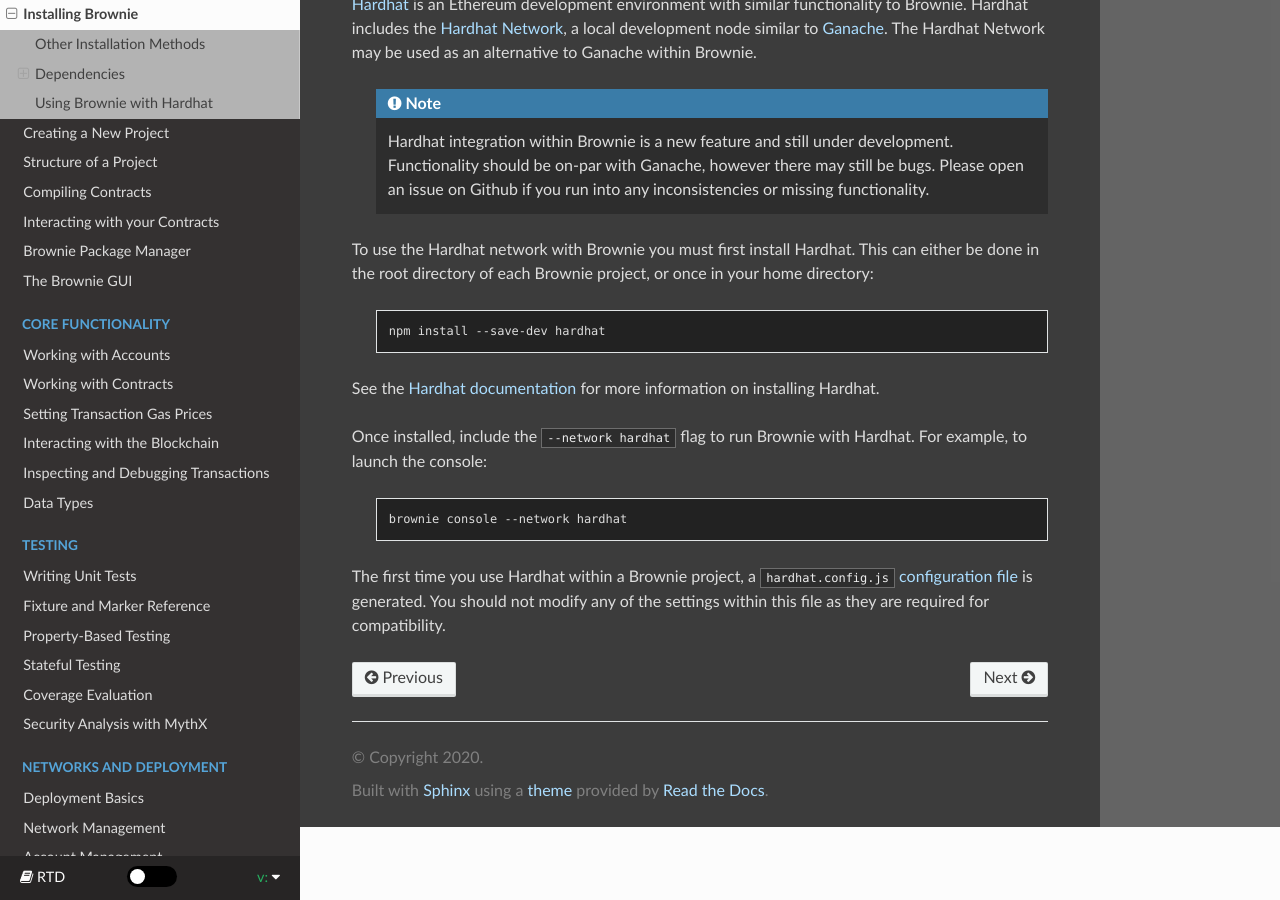
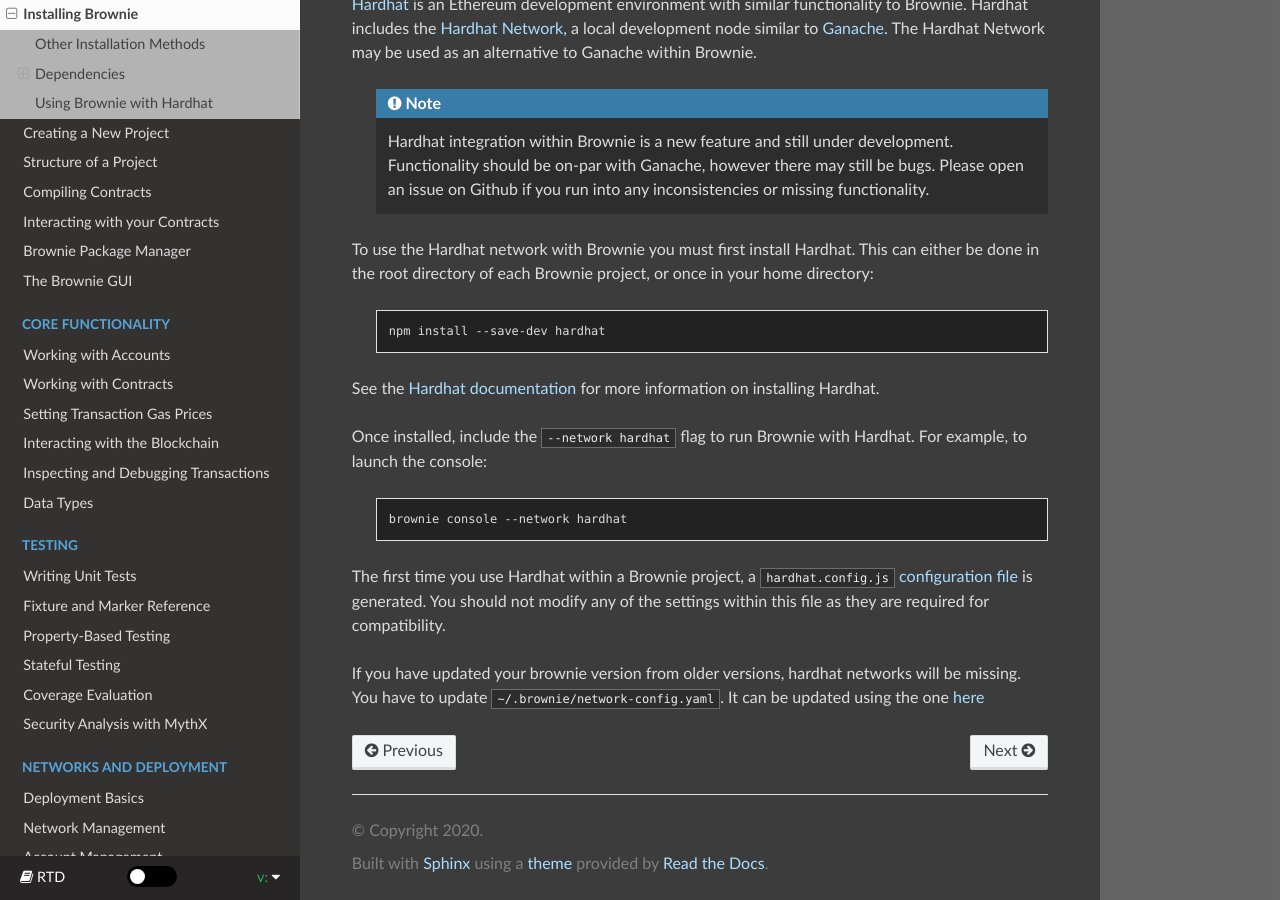
Before and after one commit to eth-brownie/brownie, a Sphinx documentation site: the page built from docs/install.rst, in a window 1280 px wide and 900 px high, scrolled down 1959 px. Built offline with Sphinx 7.4.7 and the Read the Docs theme 2.0.0, drawn with Linux system fonts in a browser that asks for light colours.

Commit message:
Update install.rst

```diff
--- a/docs/install.rst
+++ b/docs/install.rst
@@ -107,3 +107,5 @@
         brownie console --network hardhat
 
 The first time you use Hardhat within a Brownie project, a ``hardhat.config.js`` `configuration file <https://hardhat.org/config/>`_ is generated. You should not modify any of the settings within this file as they are required for compatibility.
+
+If you have updated your brownie version from older versions, hardhat networks will be missing. You have to update ``~/.brownie/network-config.yaml``. It can be updated using the one `here <https://github.com/eth-brownie/brownie/blob/master/brownie/data/network-config.yaml>`_
```
